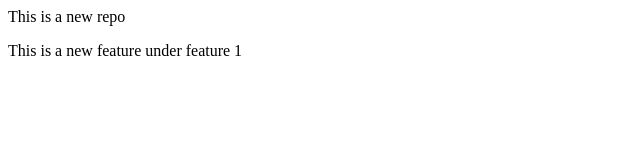
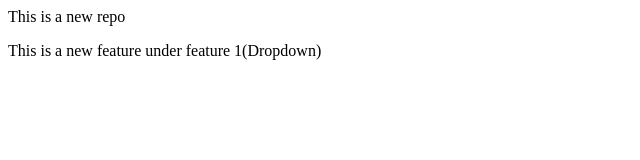
Before and after one commit to Manviaggar/LocalREpo, a plain HTML site: page index.html in a window 1280 px wide. Shown: the full height of the page, 0-640 px from the left. Drawn offline with Linux system fonts and the light colour scheme.

Commit message:
Add dropdown

```diff
--- a/index.html
+++ b/index.html
@@ -1,2 +1,2 @@
 <p>This is a new repo</p>
-<p> This is a new feature under feature 1</p>
+<p> This is a new feature under feature 1(Dropdown)</p>
```
